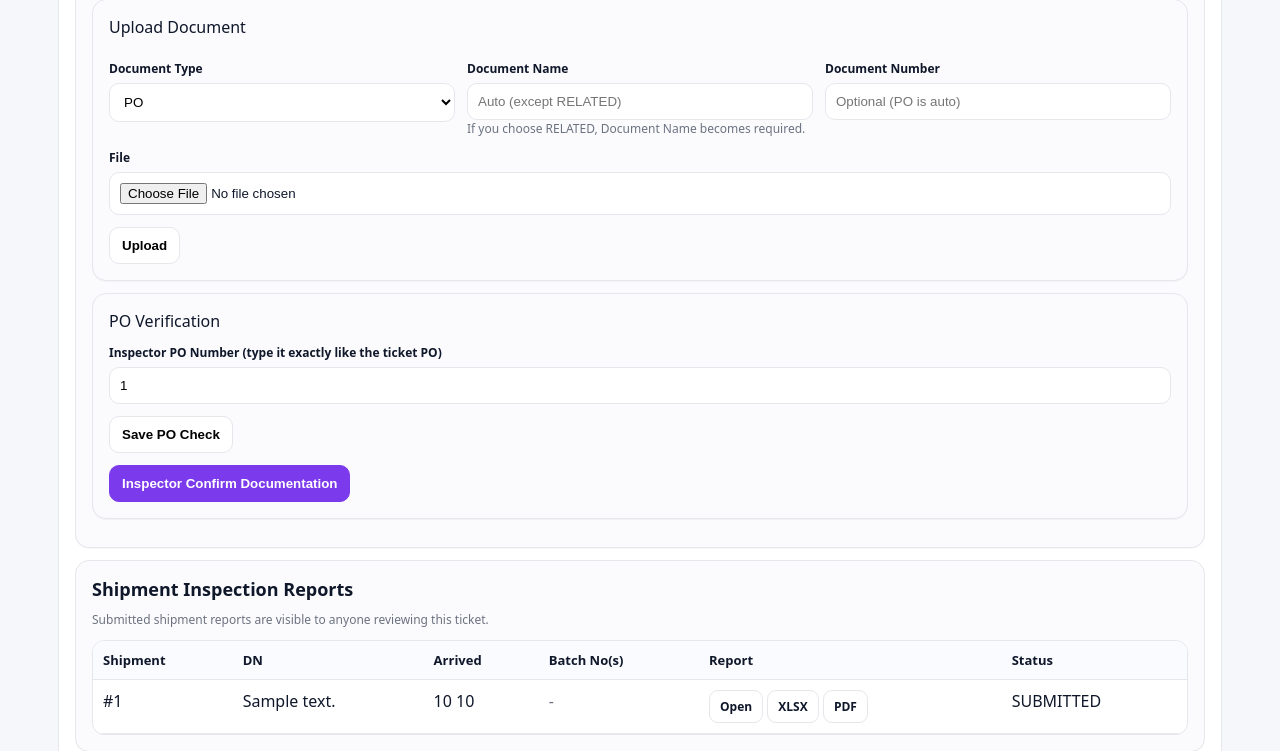
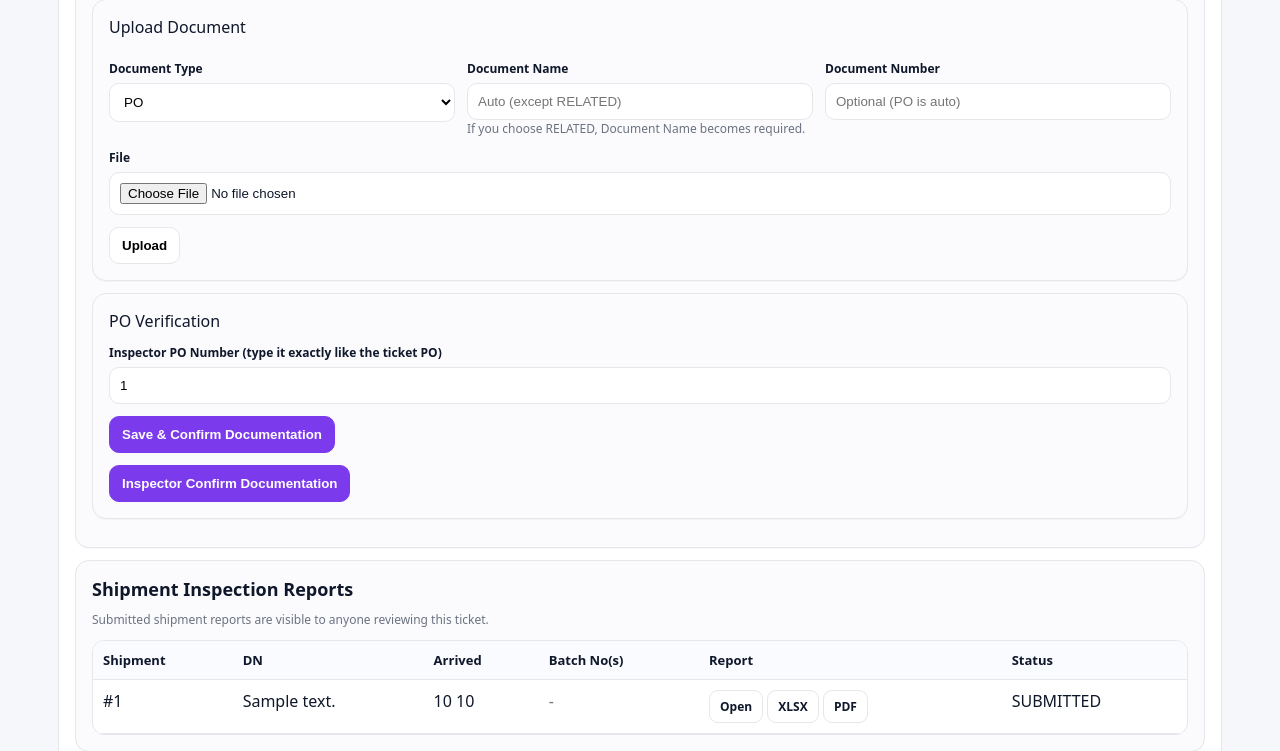
Before and after one commit to paintgree/inspection-erp-liner, a FastAPI app: template app/templates/mrr_view.html in a window 1280 px wide. Shown: the part 1270-2021 px from the top of the page. Run offline with FastAPI, Linux system fonts and the light colour scheme; the template is opened without the code that fills it: most values are stand-ins (such as "Sample title", 1, 10 or a date in 2020); parts of the project's set-up code (start-up, migrations or seed data) failed here and were passed over.

Commit message:
Update mrr_view.html

```diff
--- a/app/templates/mrr_view.html
+++ b/app/templates/mrr_view.html
@@ -330,13 +330,16 @@
       {% if readonly %}
         <div class="muted mt">Actions disabled (ticket canceled).</div>
       {% else %}
-        <form class="mt" action="/mrr/{{ lot.id }}/docs/submit" method="post">
+        <form class="mt" action="/mrr/{{ lot.id }}/docs/submit_and_confirm" method="post"
+              onsubmit="return confirm('This will save your PO number and confirm documentation (requires PO uploaded + PO match). Continue?')">
           <label>Inspector PO Number (type it exactly like the ticket PO)</label>
           <input name="inspector_po_number" required value="{{ receiving.inspector_po_number if receiving else '' }}">
+
           <div class="mt">
-            <button class="btn" type="submit">Save PO Check</button>
+            <button class="btn btn-primary" type="submit">Save & Confirm Documentation</button>
           </div>
         </form>
+
 
         <form class="mt" action="/mrr/{{ lot.id }}/docs/confirm" method="post"
               onsubmit="return confirm('Confirm documentation? This requires PO uploaded + PO match.')">
```
